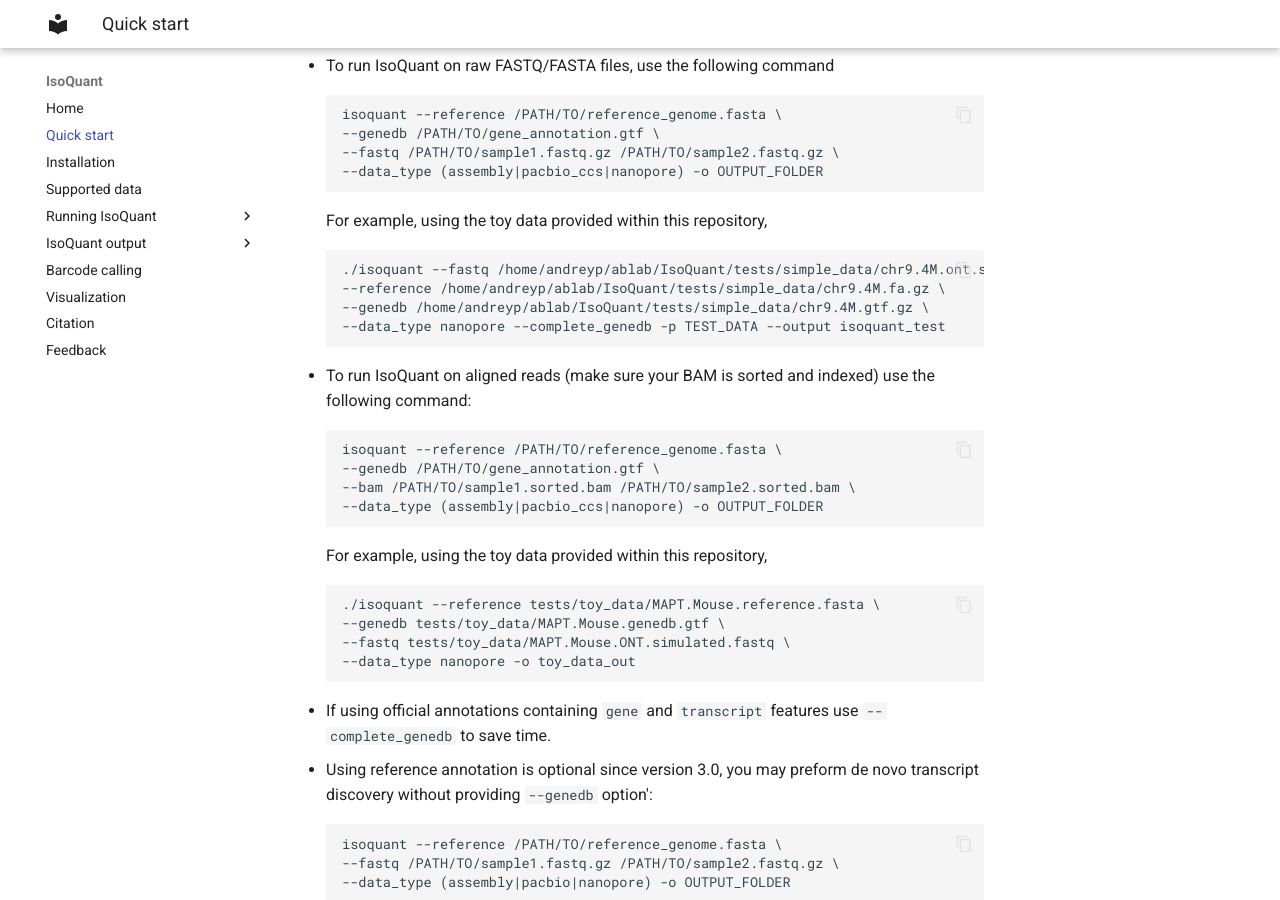
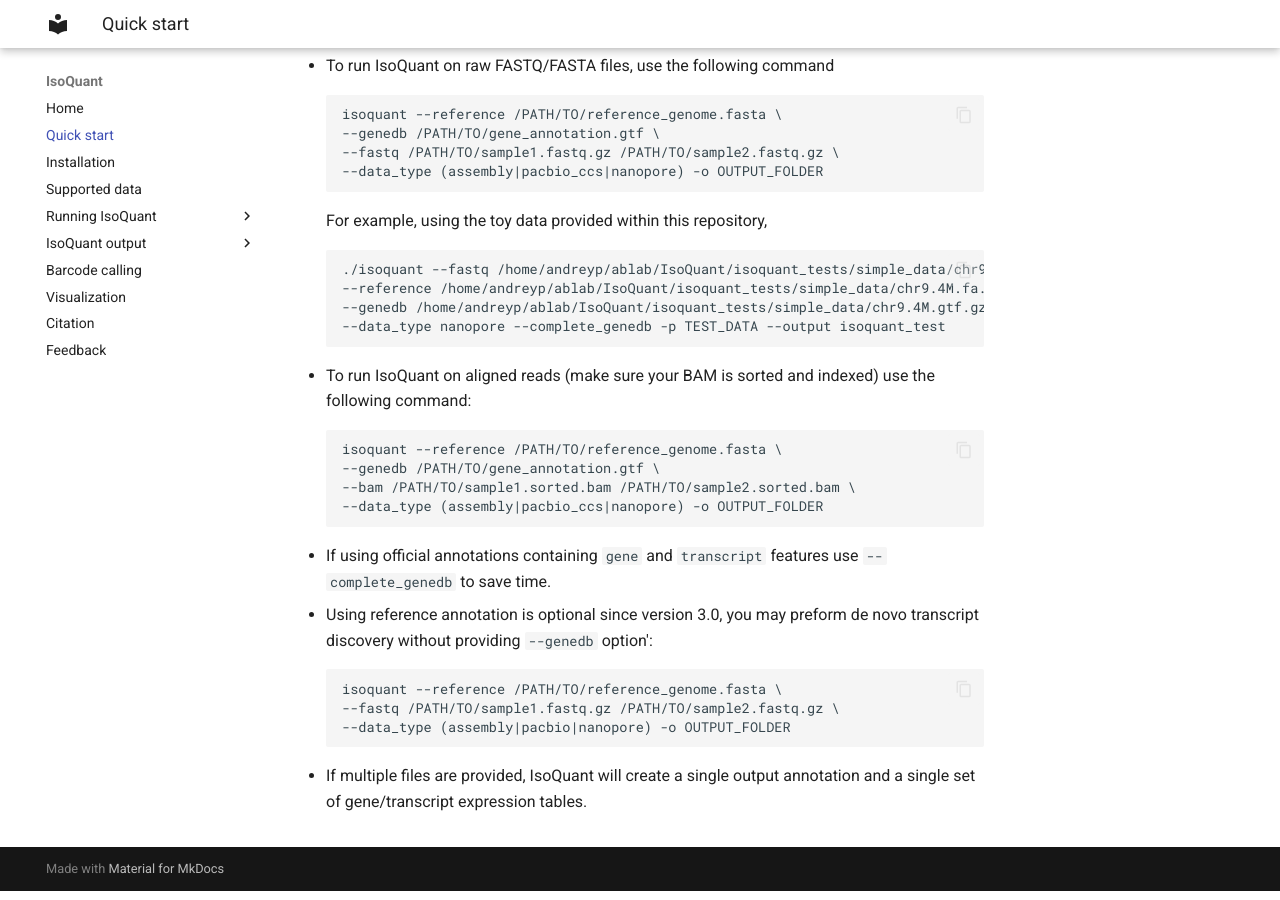
Before and after one commit to ablab/IsoQuant, an MkDocs documentation site: the page built from docs/getting-started.md, in a window 1280 px wide and 900 px high, scrolled down 822 px. Built offline with MkDocs 1.6.1 and Material for MkDocs 9.7.7, drawn with Linux system fonts in a browser that asks for light colours.

Commit message:
fix remaining paths

```diff
--- a/docs/getting-started.md
+++ b/docs/getting-started.md
@@ -38,9 +38,9 @@
 
     For example, using the toy data provided within this repository,
 
-        ./isoquant --fastq /home/andreyp/ablab/IsoQuant/tests/simple_data/chr9.4M.ont.sim.fq.gz \
-        --reference /home/andreyp/ablab/IsoQuant/tests/simple_data/chr9.4M.fa.gz \
-        --genedb /home/andreyp/ablab/IsoQuant/tests/simple_data/chr9.4M.gtf.gz \
+        ./isoquant --fastq /home/andreyp/ablab/IsoQuant/isoquant_tests/simple_data/chr9.4M.ont.sim.fq.gz \
+        --reference /home/andreyp/ablab/IsoQuant/isoquant_tests/simple_data/chr9.4M.fa.gz \
+        --genedb /home/andreyp/ablab/IsoQuant/isoquant_tests/simple_data/chr9.4M.gtf.gz \
         --data_type nanopore --complete_genedb -p TEST_DATA --output isoquant_test
 
 
@@ -51,13 +51,6 @@
         --bam /PATH/TO/sample1.sorted.bam /PATH/TO/sample2.sorted.bam \
         --data_type (assembly|pacbio_ccs|nanopore) -o OUTPUT_FOLDER
 
-    For example, using the toy data provided within this repository,
-
-        ./isoquant --reference tests/toy_data/MAPT.Mouse.reference.fasta \
-        --genedb tests/toy_data/MAPT.Mouse.genedb.gtf \
-        --fastq tests/toy_data/MAPT.Mouse.ONT.simulated.fastq \
-        --data_type nanopore -o toy_data_out
-
 * If using official annotations containing `gene` and `transcript` features use `--complete_genedb` to save time.
 
 * Using reference annotation is optional since version 3.0, you may preform de novo transcript discovery without providing `--genedb` option':
```
Also changed, not shown: README.md (+3 -10 lines), changelog.md (+1 -1 lines), docs/cmd.md (+1 -1 lines), docs/output.md (+1 -1 lines), docs/single_cell.md (+1 -1 lines), 5 other files.
